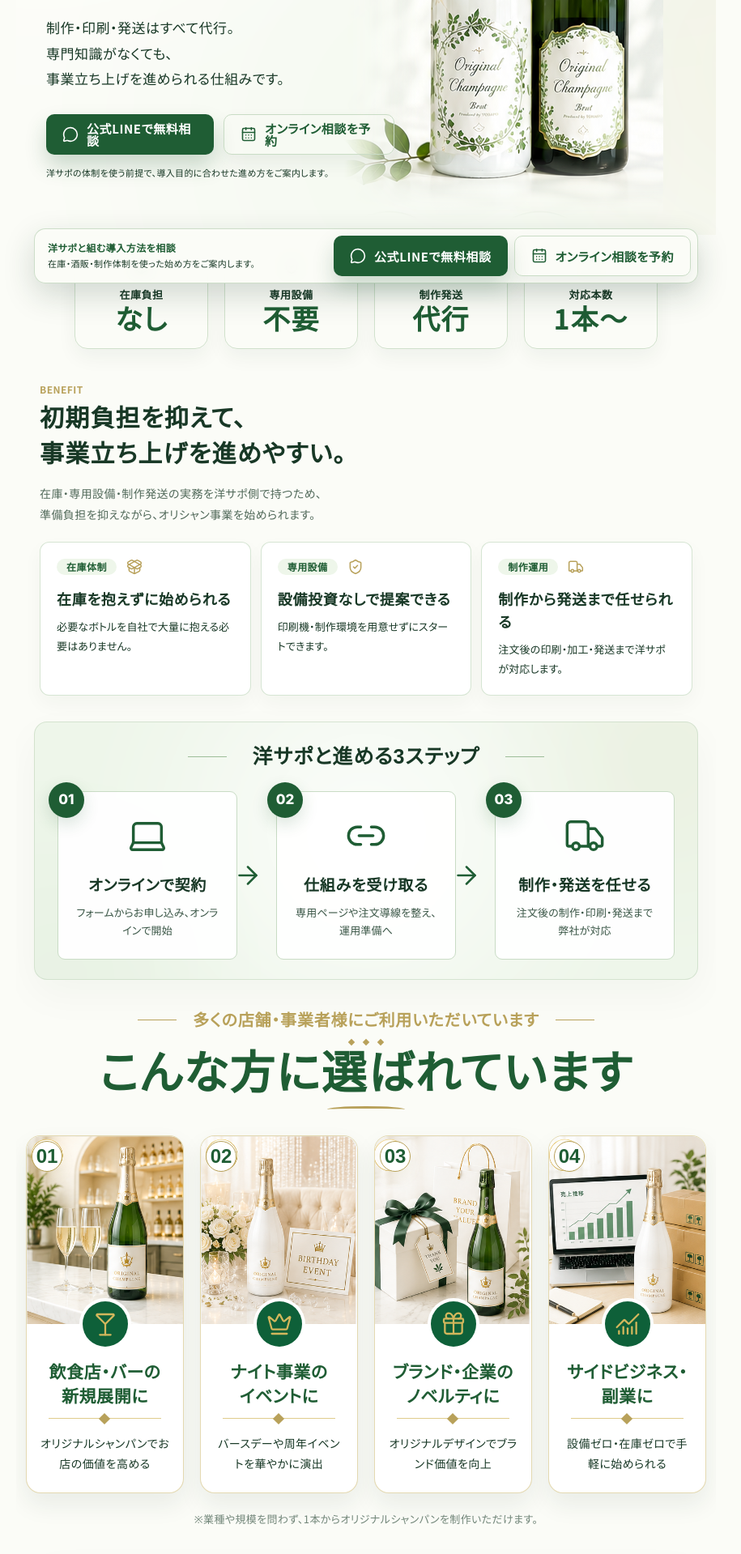
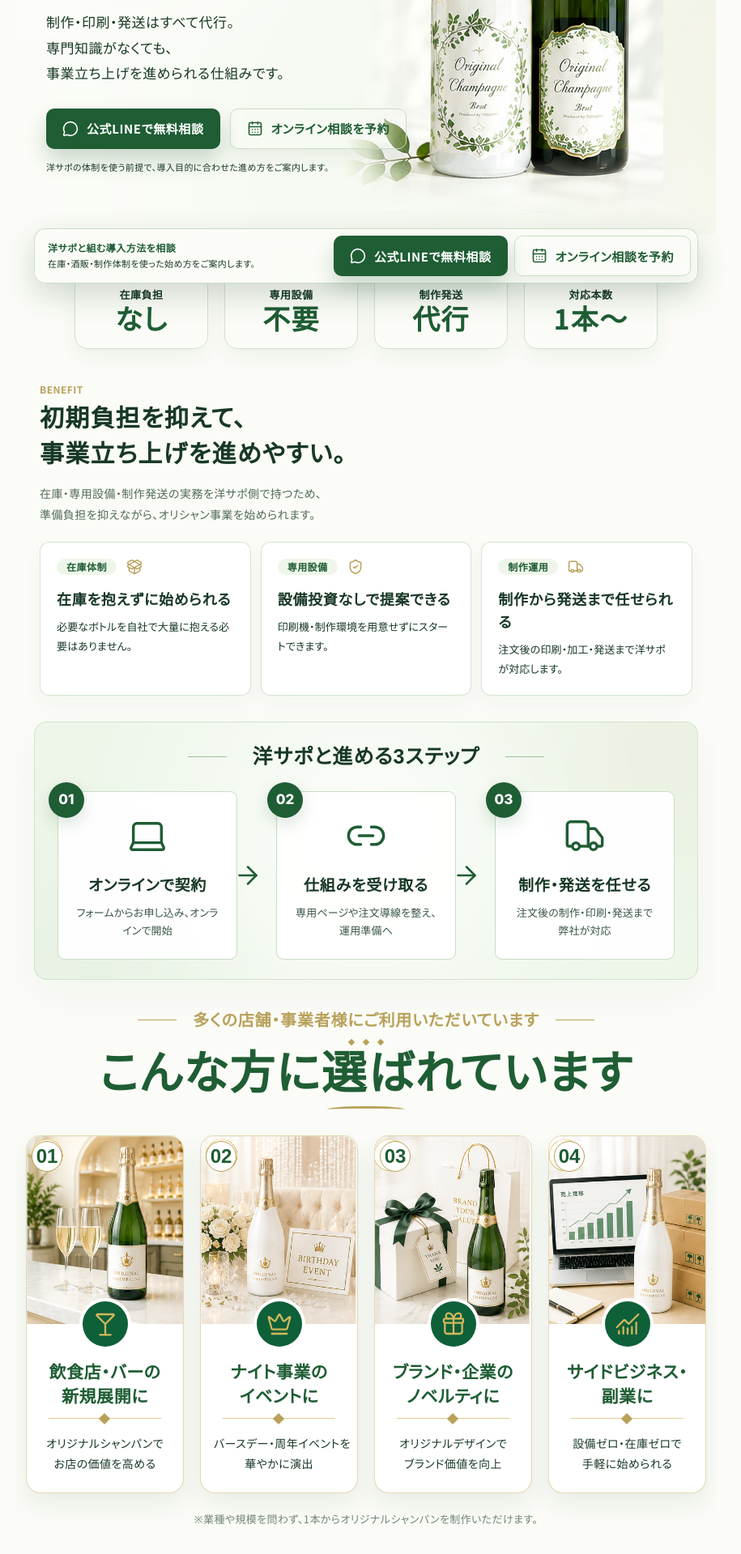
Before and after one commit to 536miura-netizen/oricham-start-lp-c, a Next.js app: page / in a window 1280 px wide. Shown: the part 440-2359 px from the top of the page at 81% size, without its empty margins (188-1103 px from the left). Built offline with nearby package versions, Linux system fonts and the light colour scheme; no server answers.

Commit message:
Fix awkward line breaks in LP copy

```diff
--- a/src/App.jsx
+++ b/src/App.jsx
@@ -65,10 +65,10 @@ const steps = [
 ];
 
 const audiences = [
-  { number: '01', title: ['飲食店・バーの', '新規展開に'], description: 'オリジナルシャンパンでお店の価値を高める', image: assets.audienceC01, Icon: Martini },
-  { number: '02', title: ['ナイト事業の', 'イベントに'], description: 'バースデーや周年イベントを華やかに演出', image: assets.audienceC02, Icon: Crown },
-  { number: '03', title: ['ブランド・企業の', 'ノベルティに'], description: 'オリジナルデザインでブランド価値を向上', image: assets.audienceC03, Icon: Gift },
-  { number: '04', title: ['サイドビジネス・', '副業に'], description: '設備ゼロ・在庫ゼロで手軽に始められる', image: assets.audienceC04, Icon: ChartNoAxesCombined },
+  { number: '01', title: ['飲食店・バーの', '新規展開に'], description: ['オリジナルシャンパンで', 'お店の価値を高める'], image: assets.audienceC01, Icon: Martini },
+  { number: '02', title: ['ナイト事業の', 'イベントに'], description: ['バースデー・周年イベントを', '華やかに演出'], image: assets.audienceC02, Icon: Crown },
+  { number: '03', title: ['ブランド・企業の', 'ノベルティに'], description: ['オリジナルデザインで', 'ブランド価値を向上'], image: assets.audienceC03, Icon: Gift },
+  { number: '04', title: ['サイドビジネス・', '副業に'], description: ['設備ゼロ・在庫ゼロで', '手軽に始められる'], image: assets.audienceC04, Icon: ChartNoAxesCombined },
 ];
 
 const ctaButtons = [
@@ -160,13 +160,15 @@ function AudienceCard({ number, title, description, image, Icon }) {
         <div className="audience-card-icon relative z-20 mx-auto flex items-center justify-center rounded-full bg-[#0E6039] ring-2 ring-white sm:ring-4">
           <Icon className="text-[#D2B75C]" strokeWidth={1.7} />
         </div>
-        <h3 className="audience-card-title mx-auto max-w-[270px] text-[#1F5D34]">
+        <h3 className="audience-card-title mx-auto w-full text-[#1F5D34]">
           {title.map((line) => <span key={line} className="block whitespace-nowrap">{line}</span>)}
         </h3>
         <div className="audience-divider relative mx-auto h-px w-[86%] bg-[#D2B75C]/70">
           <span className="audience-divider-dot absolute left-1/2 top-1/2 -translate-x-1/2 -translate-y-1/2 rotate-45 bg-[#B8A15A]" />
         </div>
-        <p className="audience-card-description body-text mx-auto max-w-[260px] text-[#183826]">{description}</p>
+        <p className="audience-card-description body-text mx-auto w-full text-[#183826]">
+          {description.map((line) => <span key={line} className="block whitespace-nowrap">{line}</span>)}
+        </p>
       </div>
     </article>
   );
@@ -193,7 +195,7 @@ function FloatingCta() {
           <p className="body-text text-[11px] leading-[1.5] text-[#183826]/62">在庫・酒販・制作体制を使った始め方をご案内します。</p>
         </div>
         <div className="grid min-w-0 flex-1 grid-cols-2 gap-2 sm:flex sm:flex-none">
-          {ctaButtons.map((button) => <CtaAnchor key={button.label} {...button} className="sm:min-w-[176px]" />)}
+          {ctaButtons.map((button) => <CtaAnchor key={button.label} {...button} className="whitespace-nowrap sm:min-w-[176px]" />)}
         </div>
       </div>
     </div>
@@ -226,7 +228,7 @@ export default function App() {
             <div className="mt-3 flex flex-wrap gap-1.5 md:mt-4 md:gap-2">
               {heroBadges.map((badge) => <span key={badge} className="button-text rounded-full border border-[#C9DCC5] bg-white/76 px-2.5 py-1 text-[9px] leading-none text-[#1F5D34] shadow-[0_8px_18px_rgba(24,56,38,0.05)] md:px-4 md:py-1.5 md:text-[13px]">{badge}</span>)}
             </div>
-            <h1 className="hero-title mt-5 text-[24px] leading-[1.16] text-[#1F5D34] [letter-spacing:0.01em] sm:text-[42px] md:mt-8 md:text-[52px] md:[letter-spacing:0.035em]">
+            <h1 className="hero-title mt-5 text-[24px] leading-[1.16] text-[#1F5D34] [letter-spacing:0.01em] sm:text-[40px] md:mt-8 md:text-[50px] md:[letter-spacing:0.03em]">
               <span className="whitespace-nowrap">在庫を抱えずに、</span><br />
               <span className="whitespace-nowrap">オリシャン事業を</span><br />
               <span className="whitespace-nowrap">かんたんスタート。</span>
@@ -234,9 +236,9 @@ export default function App() {
             <p className="body-text mt-4 max-w-[410px] text-[12px] leading-[1.85] text-[#183826] md:mt-8 md:text-[17px]">
               制作・印刷・発送はすべて代行。<br />専門知識がなくても、<br />事業立ち上げを進められる仕組みです。
             </p>
-            <div className="mt-7 hidden max-w-[430px] flex-col gap-3 sm:flex sm:flex-row">
-              <CtaAnchor {...ctaButtons[0]} data-track-event="hero_cta_click" />
-              <CtaAnchor {...ctaButtons[1]} data-track-event="hero_cta_click" />
+            <div className="mt-7 hidden max-w-[450px] flex-col gap-3 sm:flex sm:flex-row">
+              <CtaAnchor {...ctaButtons[0]} className="min-w-[190px] whitespace-nowrap" />
+              <CtaAnchor {...ctaButtons[1]} className="min-w-[205px] whitespace-nowrap" />
             </div>
             <p className="body-text mt-3 hidden text-[11px] leading-[1.7] text-[#183826]/58 sm:block">洋サポの体制を使う前提で、導入目的に合わせた進め方をご案内します。</p>
           </div>
```
